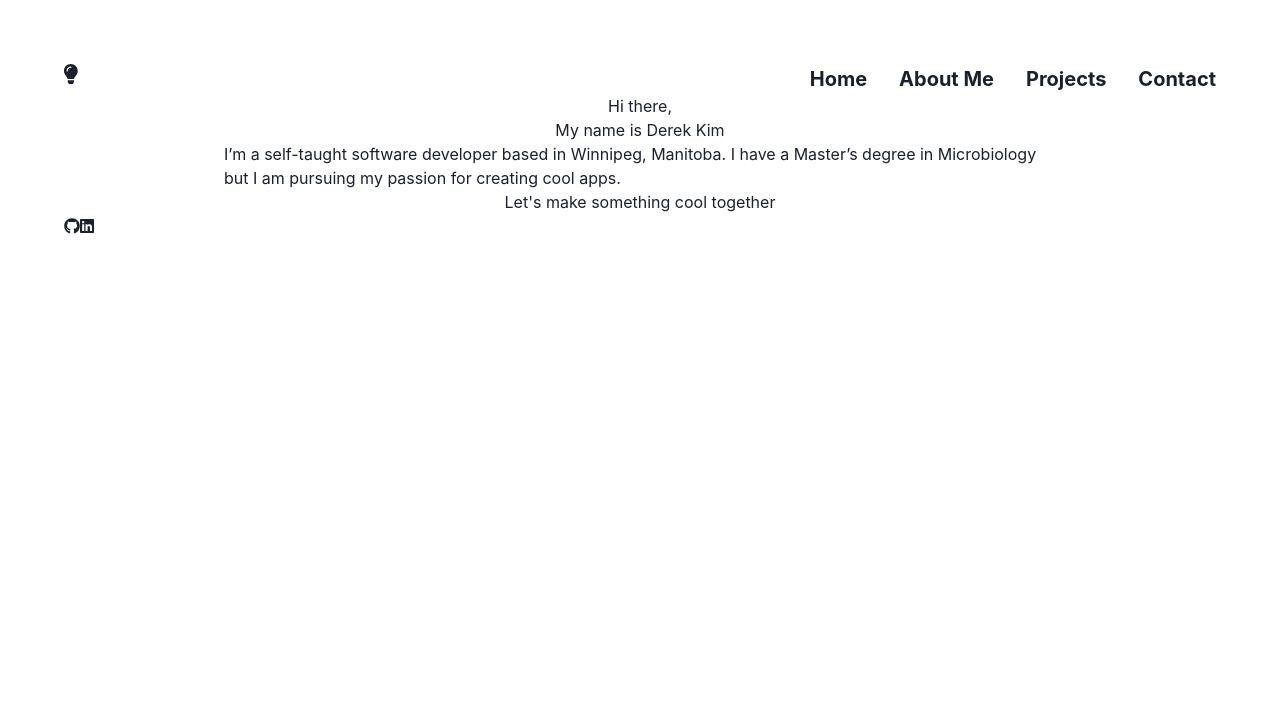
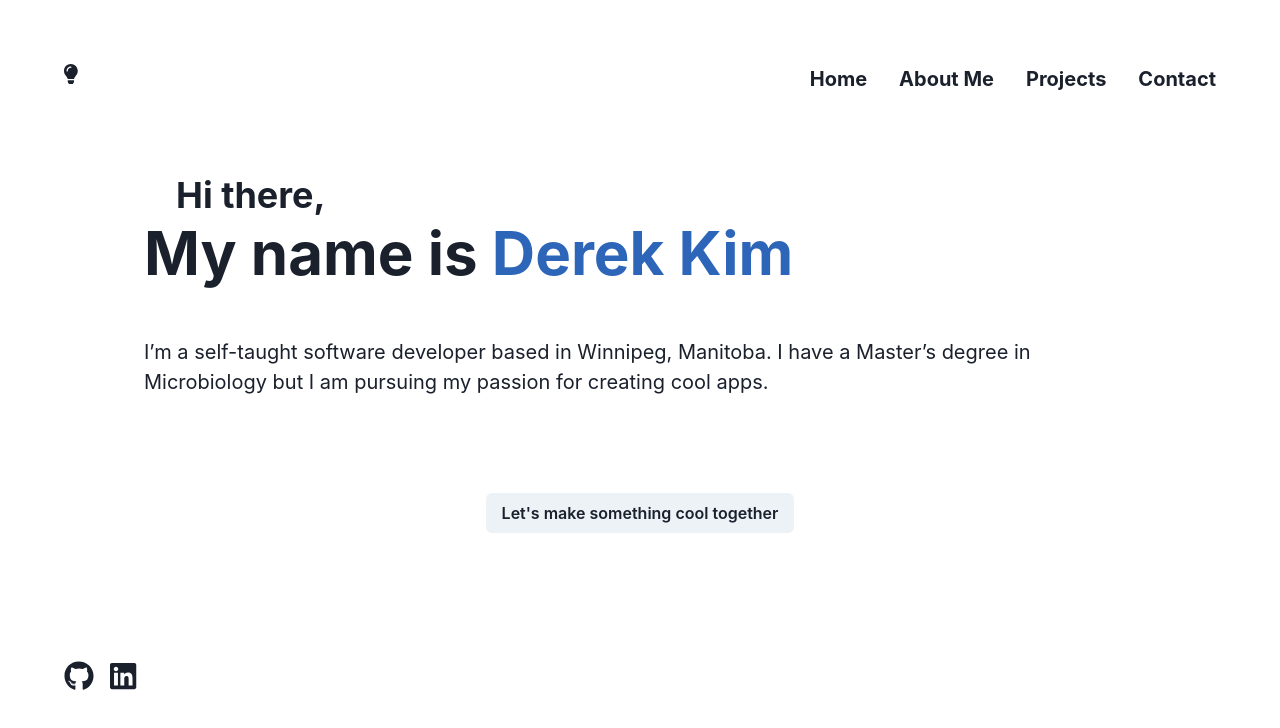
Before and after one commit to derekdkim/portfolio, a Gatsby site: page / in a window 1280 px wide. Built offline with nearby package versions, Linux system fonts and the light colour scheme; Gatsby itself is replaced by a stand-in of ours.

Commit message:
Set up Chakra UI, added styling for index page

```diff
--- a/src/components/footer.js
+++ b/src/components/footer.js
@@ -1,12 +1,13 @@
 import React from 'react';
+import { Icon } from '@chakra-ui/react';
 import { FontAwesomeIcon } from '@fortawesome/react-fontawesome';
 
 const Footer = () => {
 
     return (
         <div>
-            <FontAwesomeIcon icon={["fab", "github"]} />
-            <FontAwesomeIcon icon={["fab", "linkedin"]}/>
+            <Icon as={ FontAwesomeIcon } icon={["fab", "github"]} fontSize="3xl" mr="4" />
+            <Icon as={ FontAwesomeIcon } icon={["fab", "linkedin"]} fontSize="3xl" />
         </div>
     );
 }
--- a/src/components/layout.js
+++ /dev/null
@@ -1,29 +0,0 @@
-import React from 'react';
-// ChakraUI
-import { ChakraProvider, Box } from '@chakra-ui/react';
-// Importing FontAwesome
-import { library } from '@fortawesome/fontawesome-svg-core';
-import { fab } from '@fortawesome/free-brands-svg-icons';
-import { faLightbulb, faEnvelope, faPhone, faPaperPlane } from '@fortawesome/free-solid-svg-icons';
-
-import NavBar from './nav';
-import Footer from './footer';
-
-library.add(fab, faLightbulb, faEnvelope, faPhone, faPaperPlane);
-
-const Layout = ({ pageTitle, children }) => {
-    return (
-        <ChakraProvider>
-            <Box m="16">
-                <title>{ pageTitle }</title>
-                <NavBar />
-                <main>
-                    { children }
-                </main>
-                <Footer/>
-            </Box>
-        </ChakraProvider>
-    );
-}
-
-export default Layout;
--- /dev/null
+++ b/src/components/layout/layout.js
@@ -0,0 +1,29 @@
+import React from 'react';
+// Chakra UI
+import { ChakraProvider, Box } from '@chakra-ui/react';
+// Importing FontAwesome
+import { library } from '@fortawesome/fontawesome-svg-core';
+import { fab } from '@fortawesome/free-brands-svg-icons';
+import { faLightbulb, faEnvelope, faPhone, faPaperPlane } from '@fortawesome/free-solid-svg-icons';
+
+import NavBar from '../nav';
+import Footer from '../footer';
+
+library.add(fab, faLightbulb, faEnvelope, faPhone, faPaperPlane);
+
+const Layout = ({ pageTitle, children }) => {
+    return (
+        <ChakraProvider>
+            <Box m={{ base: "2", md: "16" }}>
+                <title>{ pageTitle }</title>
+                <NavBar />
+                <Box m={{ base: "4", md: "20" }}>
+                    { children }
+                </Box>
+                <Footer/>
+            </Box>
+        </ChakraProvider>
+    );
+}
+
+export default Layout;
--- a/src/components/nav.js
+++ b/src/components/nav.js
@@ -3,11 +3,18 @@ import { Link } from 'gatsby';
 import { Box, Flex, Text, extendTheme, Icon } from '@chakra-ui/react';
 import { FontAwesomeIcon } from '@fortawesome/react-fontawesome';
 
-const NavText = {
-    baseStyle: {
-        fontWeight: "bold",
-        fontSize: "xl"
-    }
+// Component
+const NavItem = props => {
+    return(
+        <Text
+            fontWeight="bold"
+            fontSize="xl"
+            ml="8"
+            { ...props }
+        >
+            { props.children }
+        </Text>
+    );
 }
 
 const theme = extendTheme({
@@ -22,10 +29,10 @@ const NavBar = () => {
                 <Icon as={ FontAwesomeIcon } icon="lightbulb" fontSize="xl"/>
             </Flex>
             <Flex ml="auto" direction="row">
-                <Link to='/'><Text fontWeight="bold" fontSize="xl" ml="8">Home</Text></Link>
-                <Link to='/about'><Text fontWeight="bold" fontSize="xl" ml="8">About Me</Text></Link>
-                <Link to='/projects'><Text fontWeight="bold" fontSize="xl" ml="8">Projects</Text></Link>
-                <Link to='/contact'><Text fontWeight="bold" fontSize="xl" ml="8">Contact</Text></Link>
+                <Link to='/'><NavItem>Home</NavItem></Link>
+                <Link to='/about'><NavItem>About Me</NavItem></Link>
+                <Link to='/projects'><NavItem>Projects</NavItem></Link>
+                <Link to='/contact'><NavItem>Contact</NavItem></Link>
             </Flex>
         </Flex>
     );
--- a/src/pages/about.js
+++ b/src/pages/about.js
@@ -2,7 +2,7 @@ import React from 'react';
 import { Link } from "gatsby";
 import { Text, Heading, Box } from '@chakra-ui/react';
 
-import Layout from '../components/layout';
+import Layout from '../components/layout/layout';
 
 // Content Data
 const paragraph0 = 'Why is someone trained in Microbiology trying to become a Software Developer? I thought I had everything figured out when I went to grad school until I unexpectedly fell in love with the problem-solving nature and sheer versatility of programming. As a life-long nerd, the desire to be a part of creating this ever-evolving space kept growing inside me.';
--- a/src/pages/contact.js
+++ b/src/pages/contact.js
@@ -1,7 +1,7 @@
 import React from 'react';
 import { FontAwesomeIcon } from '@fortawesome/react-fontawesome';
 
-import Layout from '../components/layout';
+import Layout from '../components/layout/layout';
 
 const ContactPage = () => {
 
--- a/src/pages/index.js
+++ b/src/pages/index.js
@@ -1,22 +1,55 @@
 import React from "react"
 import { Link } from 'gatsby';
-import { Flex, Text, Heading } from '@chakra-ui/react';
+import { Flex, Text, Heading, Button } from '@chakra-ui/react';
 
-import Layout from "../components/layout";
+import Layout from "../components/layout/layout";
 
 // Data
 const subheading = 'I’m a self-taught software developer based in Winnipeg, Manitoba. I have a Master’s degree in Microbiology but I am pursuing my passion for creating cool apps.';
 
 const IndexPage = () => {
+
+  const NameText = (props) => {
+    // "#27FF7E" in dark mode
+    return (
+      <Text
+        d="inline"
+        color="#2D65B9"
+        { ...props }
+      >
+        { props.children }
+      </Text>
+    );
+  }
+
   return (
     <Layout pageTitle="Derek Kim">
-      <Flex justifyContent="center" alignItems="center" direction="column" mx="40">
-        <h2>Hi there,</h2>
-        <h1>My name is <span>Derek Kim</span></h1>
-        <p>{ subheading }</p>
-        <Link to='/contact'>
-          <button>Let's make something cool together</button>
-        </Link>
+      <Flex direction="column">
+        <Heading
+          fontSize={{ base: "md", lg: "4xl" }}
+          ml={{ base: "4", lg: "8" }}
+        >
+          Hi there,
+        </Heading>
+        <Heading
+          fontSize={{ base: "xl", sm: "2xl", md: "6xl" }}
+        >
+          My name is <NameText>Derek Kim</NameText>
+        </Heading>
+        <Text
+          my={{ base: "8", md: "12" }}
+          fontSize="xl"
+        >
+          { subheading }
+        </Text>
+        <Flex
+          justifyContent="center"
+          my={{ base: "8", md: "12" }}
+        >
+          <Link to='/contact'>
+            <Button>Let's make something cool together</Button>
+          </Link>
+        </Flex>
       </Flex>
     </Layout>
   )
--- a/src/pages/projects.js
+++ b/src/pages/projects.js
@@ -1,6 +1,6 @@
 import React from 'react';
 
-import Layout from '../components/layout';
+import Layout from '../components/layout/layout';
 import ProjectCard from '../components/ProjectCard';
 
 // Data
--- a/src/templates/project-template.js
+++ b/src/templates/project-template.js
@@ -2,7 +2,7 @@ import React from "react";
 import { FontAwesomeIcon } from "@fortawesome/react-fontawesome";
 import { Link } from "gatsby";
 
-import Layout from "../components/layout";
+import Layout from "../components/layout/layout";
 
 const ProjectTemplate = ({ pageContext: { project } }) => {
     return (
```
Also changed, not shown: src/@chakra-ui/gatsby-plugin/theme.js (added, +20 -0 lines), src/components/layout/layoutComponents.js (added, +15 -0 lines).
